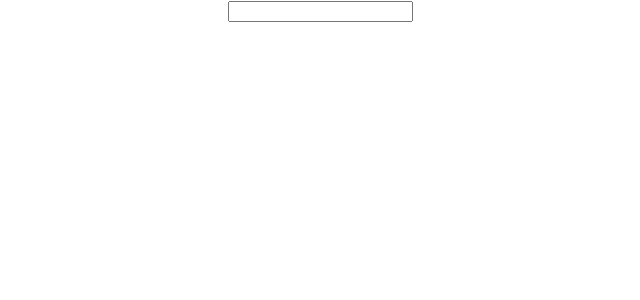
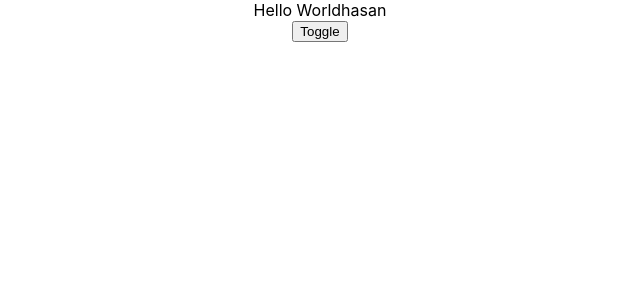
Before and after one commit to md-rabiul-hasan/Reack-Hooks, a React (Create React App) app: page / in a window 1280 px wide. Shown: the top 300 px of the page, without its empty margins (320-960 px from the left). Built offline with nearby package versions, Linux system fonts and the light colour scheme.

Commit message:
use callback hook

```diff
--- a/src/App.js
+++ b/src/App.js
@@ -7,11 +7,12 @@ import RefTutorial from './hooks/useRef/RefTutorial';
 import LayoutTutorial from './hooks/useLayout/LayoutTutorial';
 import ImperativeHandle from './hooks/useImperativeHandle/ImperativeHandle';
 import ContextTutorial from './hooks/useContext/ContextTutorial';
+import CallbackTutorial from './hooks/useCallback/CallbackTutorial';
 
 function App() {
   return (
     <div className="App">
-        <ContextTutorial />
+        <CallbackTutorial />
     </div>
   );
 }
--- /dev/null
+++ b/src/hooks/useCallback/CallbackTutorial.js
@@ -0,0 +1,23 @@
+import React, { useCallback, useState } from 'react'
+import Child from './Child';
+
+const CallbackTutorial = () => {
+    const [toggle, setToggle] = useState(false);
+    const [data, setData] = useState("Hello World");
+    const returnComment = useCallback((name) => {
+        return data + name;
+    }, [data]);
+    return (
+        <div>
+            <Child returnComment={returnComment} />
+            <button onClick={
+                () => {
+                    setToggle(!toggle)
+                }
+            }>Toggle</button>
+            { toggle && (<p>{data}</p>)}
+        </div>
+    )
+}
+
+export default CallbackTutorial
--- /dev/null
+++ b/src/hooks/useCallback/Child.js
@@ -0,0 +1,12 @@
+import React, { useEffect } from 'react'
+
+const Child = ({ returnComment }) => {
+    useEffect(() => {
+        console.log("Function was called")
+    }, [returnComment]);
+    return (
+        <div>{returnComment('hasan')}</div>
+    )
+}
+
+export default Child
```
